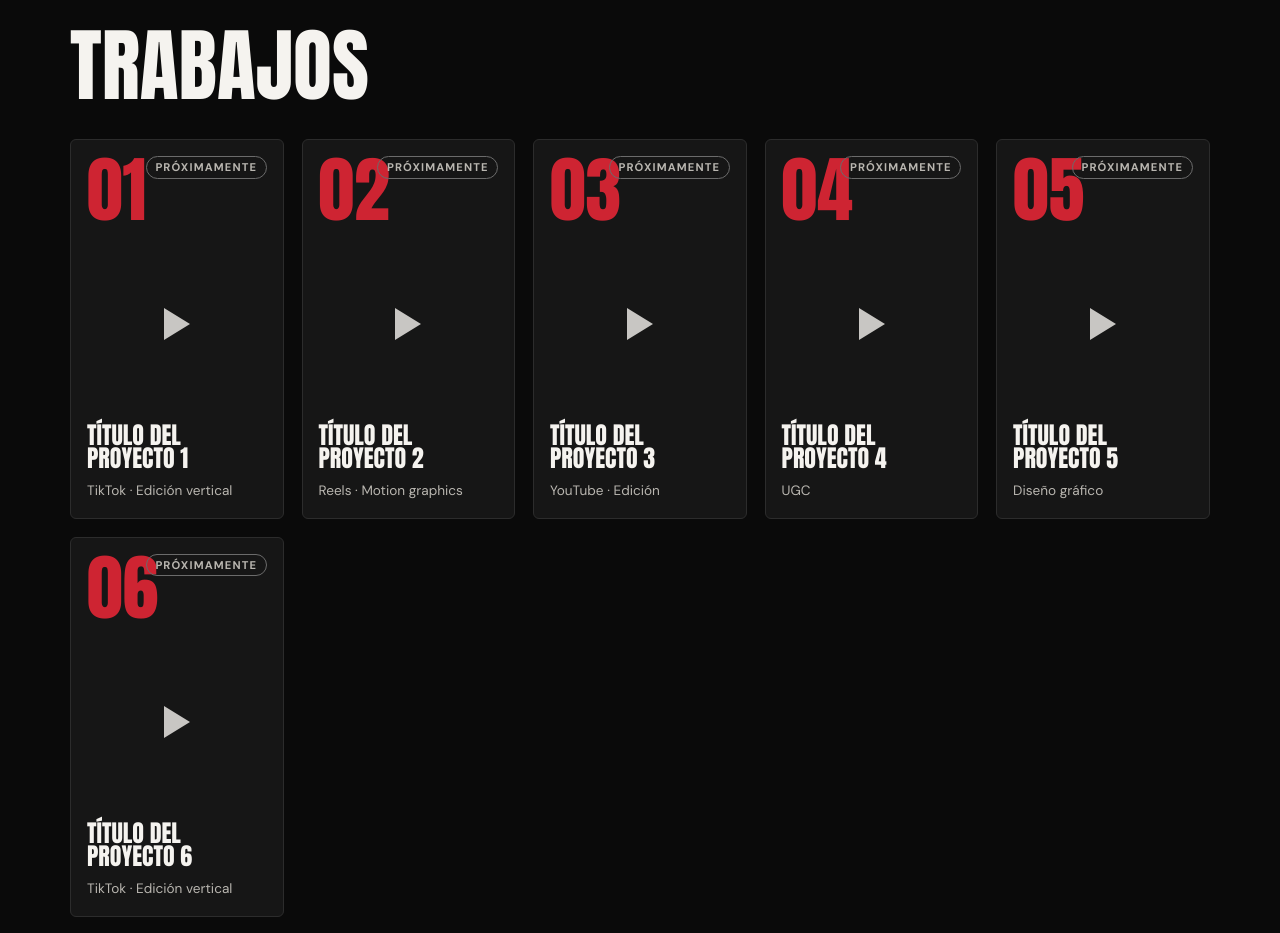
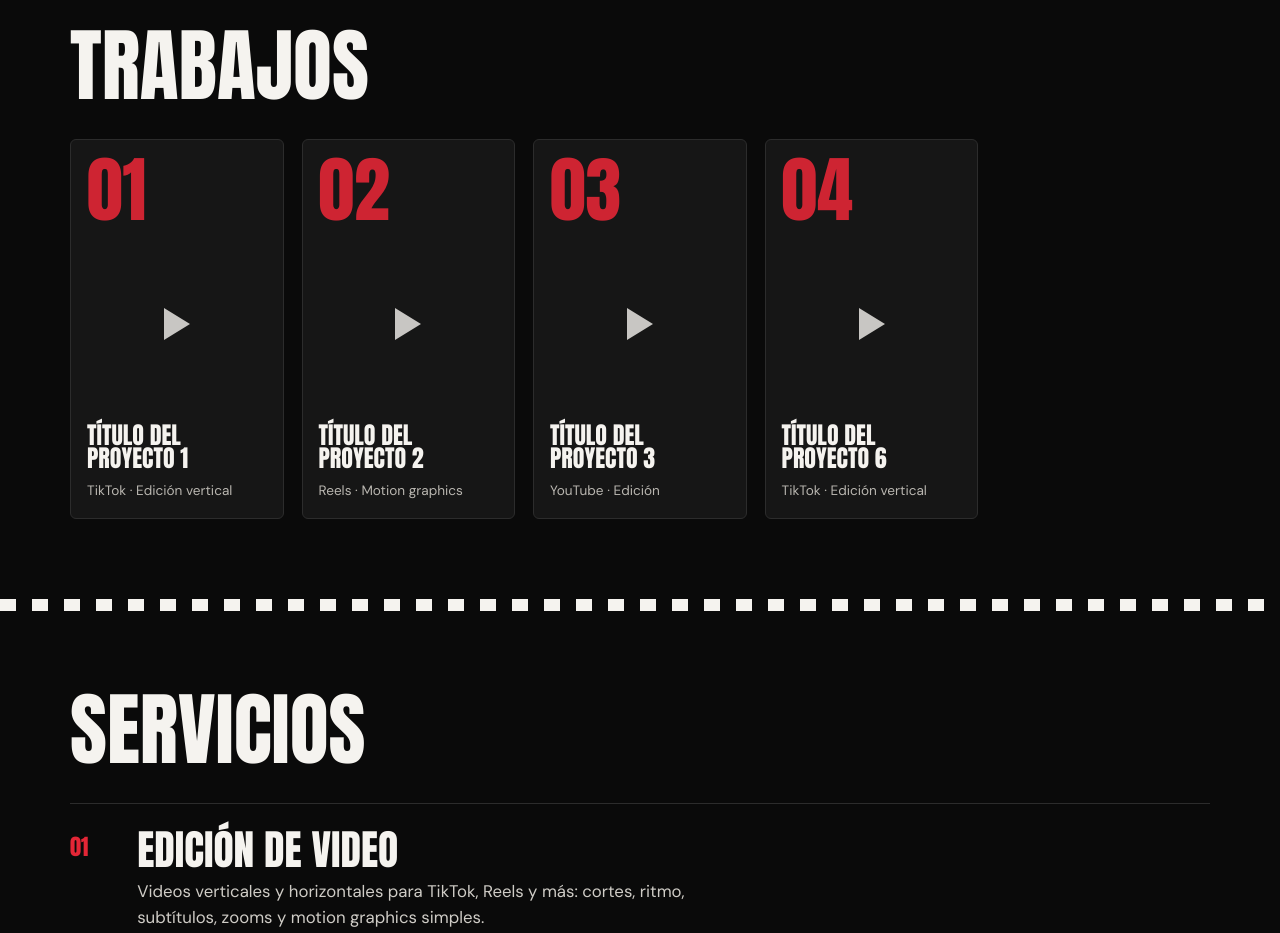
Before and after one commit to ludmilasabate14-a11y/LUDMILA-SABATE-PORTFOLIO, a plain HTML site: page index.html in a window 1280 px wide. Shown: the part 1120-2053 px from the top of the page. Drawn offline with Linux system fonts and the light colour scheme.

Commit message:
Update index.html

```diff
--- a/index.html
+++ b/index.html
@@ -89,12 +89,10 @@ footer{padding:1.5rem 1.25rem calc(2rem + env(safe-area-inset-bottom,0px));text-
    Cada trabajo: title, type, url (link al video en TikTok, Instagram o YouTube). Sin url se muestra "Próximamente". */
 var CONTACT_URL="https://www.instagram.com/ludd.mov/";
 var WORKS=[
- {title:"Título del proyecto 1",type:"TikTok · Edición vertical",url:""},
- {title:"Título del proyecto 2",type:"Reels · Motion graphics",url:""},
- {title:"Título del proyecto 3",type:"YouTube · Edición",url:""},
- {title:"Título del proyecto 4",type:"UGC",url:""},
- {title:"Título del proyecto 5",type:"Diseño gráfico",url:""},
- {title:"Título del proyecto 6",type:"TikTok · Edición vertical",url:""}
+ {title:"Título del proyecto 1",type:"TikTok · Edición vertical",url:"https://youtube.com/shorts/CRWuHI0XAKw?si=pxNbyHaLKat66GnD"},
+ {title:"Título del proyecto 2",type:"Reels · Motion graphics",url:"https://www.tiktok.com/@ludd.mov/video/7696739211772284212?is_from_webapp=1&sender_device=pc&web_id=7709306565493835265"},
+ {title:"Título del proyecto 3",type:"YouTube · Edición",url:"https://youtu.be/YbyXDP24cGQ?si=AD5PjXhtzd5sc2eN"},
+ {title:"Título del proyecto 6",type:"TikTok · Edición vertical",url:"https://www.tiktok.com/@kamisama._97/video/7704070960726707477?is_from_webapp=1&sender_device=pc&web_id=7709306565493835265"}
 ];
 var esc=function(s){return String(s).replace(/[&<>"]/g,function(c){return{"&":"&amp;","<":"&lt;",">":"&gt;",'"':"&quot;"}[c]})};
 document.getElementById("grid").innerHTML=WORKS.map(function(w,i){
```
